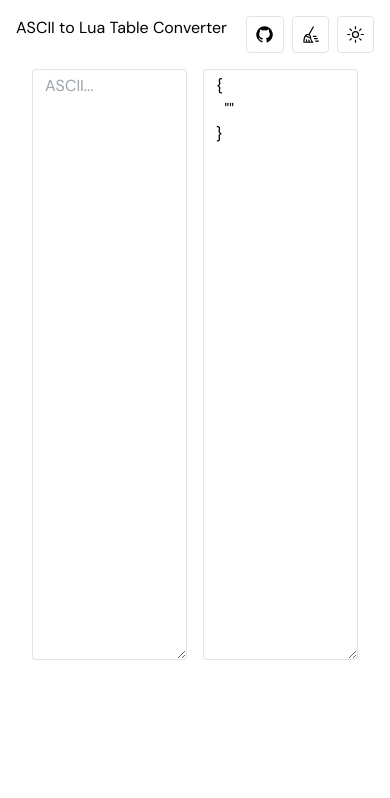
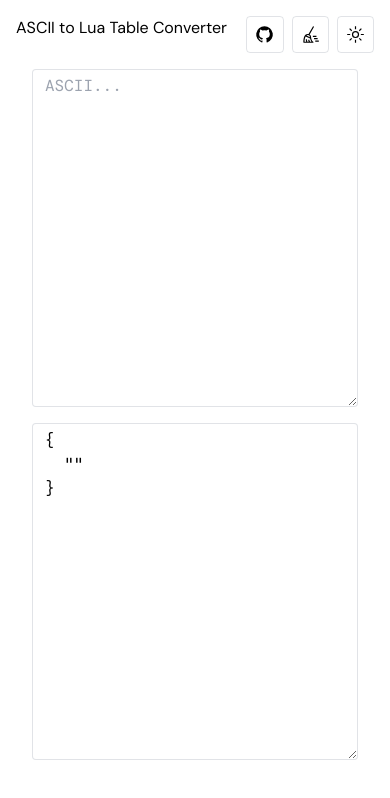
Before and after one commit to uncenter/ascii-to-lua-table, a Vue app: page / in a window 390 px wide. Shown: the top 798 px of the page. Built offline with nearby package versions, Linux system fonts and the light colour scheme; a web font is replaced by a local one.

Commit message:
impr: mobile responsiveness

```diff
--- a/src/App.vue
+++ b/src/App.vue
@@ -108,21 +108,21 @@ if (import.meta.hot) {
         </button>
       </div>
     </header>
-    <div flex="~ row gap-4" p4>
+    <div flex="~ col md:row gap-4" font-mono p4>
       <textarea
         border="~ base rounded"
         v-model="input"
         placeholder="ASCII..."
         px3
         py1
-        class="w-[50vw] h-[70vh]"
+        class="w-full md:w-[50vw] h-[40vh] md:h-[70vh]"
       />
       <textarea
         border="~ base rounded"
         v-model="output"
         px3
         py1
-        class="w-[50vw] h-[70vh]"
+        class="w-full md:w-[50vw] h-[40vh] md:h-[70vh]"
       />
     </div>
   </div>
```
